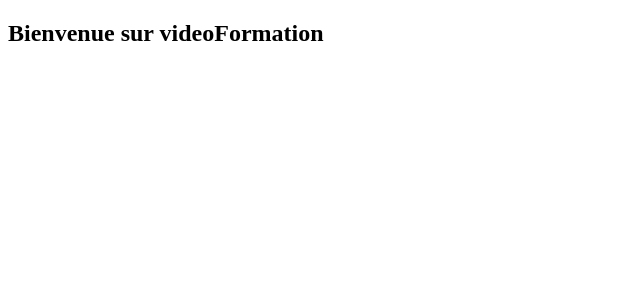
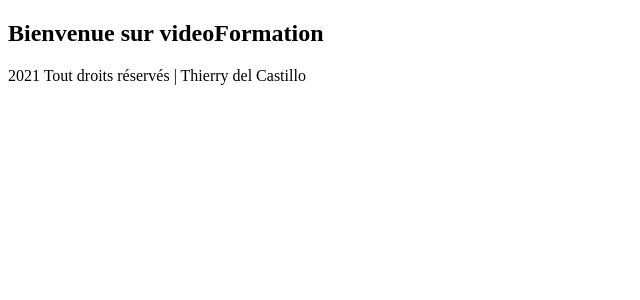
Before and after one commit to Thierrydc/videoFormation, a Symfony app: template templates/app/index.html.twig in a window 1280 px wide. Shown: the part 78-378 px from the top of the page, without its empty margins (0-640 px from the left). Run offline with Twig, Linux system fonts and the light colour scheme; the template is opened without the code that fills it, so the values that code supplies are empty; some libraries are stand-ins or nearby versions.

Commit message:
footer style css

```diff
--- a/assets/styles/_footer.scss
+++ b/assets/styles/_footer.scss
@@ -3,4 +3,5 @@
     text-align: center;
     padding: 1rem;
     color: #DDD;
+    margin-top: 2rem;
 }
--- a/templates/common/_footer.html.twig
+++ b/templates/common/_footer.html.twig
@@ -1,3 +1,3 @@
 <footer>
-
+    <p>2021 Tout droits réservés | Thierry del Castillo</p>
 </footer>
```
